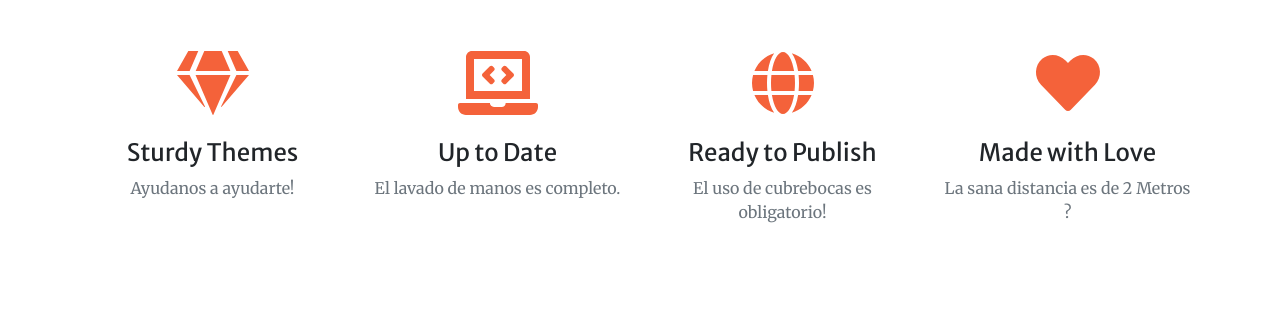
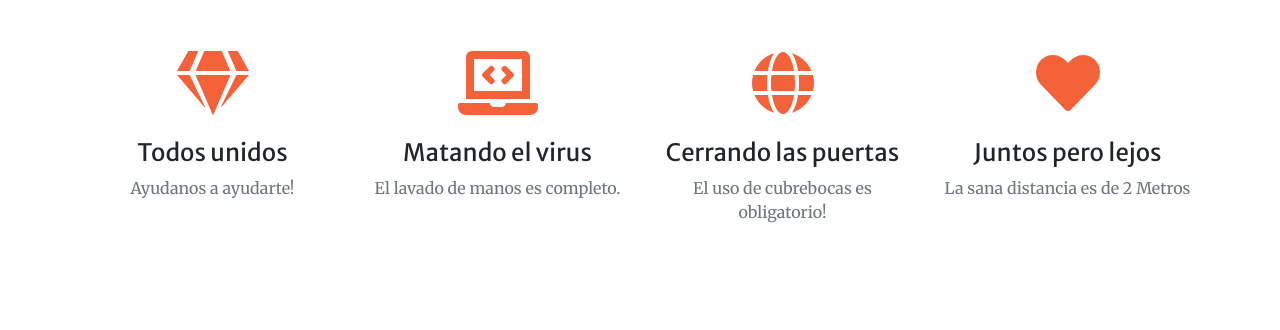
Before and after one commit to montdroud52468/Curando-el-ser, a plain HTML site: page index.html in a window 1280 px wide. Shown: the part 1492-1822 px from the top of the page. Drawn offline with nearby package versions, Linux system fonts and the light colour scheme.

Commit message:
Update index.html

```diff
--- a/index.html
+++ b/index.html
@@ -71,29 +71,29 @@
                     <div class="col-lg-3 col-md-6 text-center">
                         <div class="mt-5">
                             <i class="fas fa-4x fa-gem text-primary mb-4"></i>
-                            <h3 class="h4 mb-2">Sturdy Themes</h3>
+                            <h3 class="h4 mb-2">Todos unidos</h3>
                             <p class="text-muted mb-0">Ayudanos a ayudarte!</p>
                         </div>
                     </div>
                     <div class="col-lg-3 col-md-6 text-center">
                         <div class="mt-5">
                             <i class="fas fa-4x fa-laptop-code text-primary mb-4"></i>
-                            <h3 class="h4 mb-2">Up to Date</h3>
+                            <h3 class="h4 mb-2">Matando el virus</h3>
                             <p class="text-muted mb-0">El lavado de manos es completo.</p>
                         </div>
                     </div>
                     <div class="col-lg-3 col-md-6 text-center">
                         <div class="mt-5">
                             <i class="fas fa-4x fa-globe text-primary mb-4"></i>
-                            <h3 class="h4 mb-2">Ready to Publish</h3>
+                            <h3 class="h4 mb-2">Cerrando las puertas</h3>
                             <p class="text-muted mb-0">El uso de cubrebocas es obligatorio!</p>
                         </div>
                     </div>
                     <div class="col-lg-3 col-md-6 text-center">
                         <div class="mt-5">
                             <i class="fas fa-4x fa-heart text-primary mb-4"></i>
-                            <h3 class="h4 mb-2">Made with Love</h3>
-                            <p class="text-muted mb-0">La sana distancia es de 2 Metros ?</p>
+                            <h3 class="h4 mb-2">Juntos pero lejos</h3>
+                            <p class="text-muted mb-0">La sana distancia es de 2 Metros </p>
                         </div>
                     </div>
                 </div>
```
